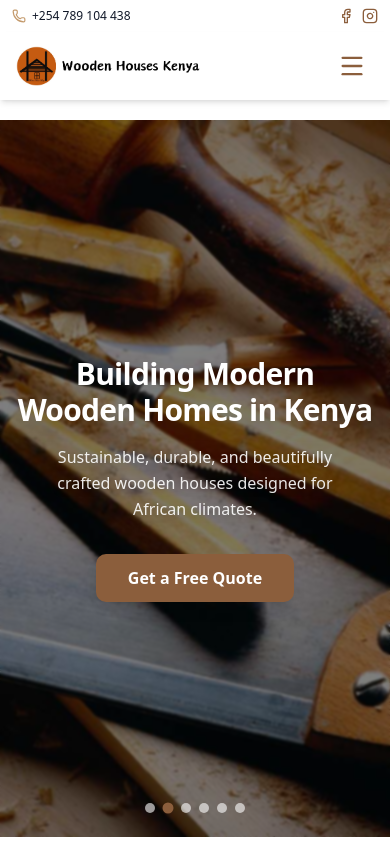
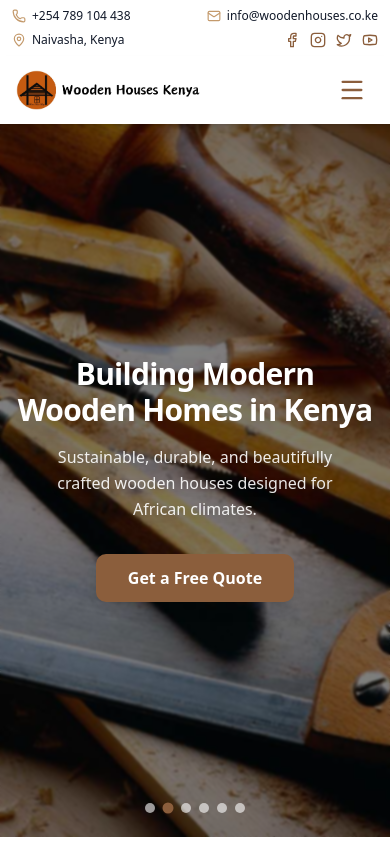
Before and after one commit to ManLikeGanga19-tech/woodenhouse, a Next.js app: page / in a window 390 px wide. Shown: the top 844 px of the page. Built offline with nearby package versions, Linux system fonts and the light colour scheme.

Commit message:
navbar fixed

```diff
--- a/src/components/core/Navbar.tsx
+++ b/src/components/core/Navbar.tsx
@@ -44,25 +44,27 @@ export default function Navbar() {
         <nav className="w-full fixed top-0 left-0 z-50 bg-white">
 
             {/* TOP BAR */}
-            <div className="w-full bg-brand-brownDark text-brand-white text-xs sm:text-sm py-2 sm:py-2.5 px-3 sm:px-6 flex items-center justify-between overflow-hidden">
+            <div className="w-full bg-brand-brownDark text-brand-white text-xs sm:text-sm py-2 sm:py-2.5 px-3 sm:px-6">
 
-                {/* Left */}
-                <div className="flex items-center gap-3 sm:gap-6 md:gap-8 flex-shrink min-w-0">
-                    <div className="flex items-center gap-1.5 sm:gap-2 group cursor-pointer flex-shrink-0">
+                {/* Desktop/Tablet View - Horizontal Layout */}
+                <div className="hidden sm:flex items-center justify-between">
+                    {/* Left - Contact Info */}
+                    <div className="flex items-center gap-3 md:gap-6 lg:gap-8 shrink min-w-0">
+                        <div className="flex items-center gap-1.5 sm:gap-2 group cursor-pointer shrink-0">
                             <Phone size={14} className="sm:w-4 sm:h-4" style={{ color: "#C49A6C" }} />
                             <span className="font-medium group-hover:text-brand-brownLight transition-colors duration-200 whitespace-nowrap text-xs sm:text-sm">
                                 +254 789 104 438
                             </span>
                         </div>
 
-                    <div className="hidden md:flex items-center gap-2 group cursor-pointer flex-shrink-0">
-                        <Mail size={16} style={{ color: "#C49A6C" }} />
-                        <span className="font-medium group-hover:text-brand-brownLight transition-colors duration-200 whitespace-nowrap">
+                        <div className="flex items-center gap-2 group cursor-pointer shrink-0">
+                            <Mail size={14} className="sm:w-4 sm:h-4" style={{ color: "#C49A6C" }} />
+                            <span className="font-medium group-hover:text-brand-brownLight transition-colors duration-200 whitespace-nowrap text-xs sm:text-sm">
                                 info@woodenhouses.co.ke
                             </span>
                         </div>
 
-                    <div className="hidden lg:flex items-center gap-2 group cursor-pointer flex-shrink-0">
+                        <div className="hidden lg:flex items-center gap-2 group cursor-pointer shrink-0">
                             <MapPin size={16} style={{ color: "#C49A6C" }} />
                             <span className="font-medium group-hover:text-brand-brownLight transition-colors duration-200 whitespace-nowrap">
                                 Naivasha, Kenya
@@ -70,20 +72,66 @@ export default function Navbar() {
                         </div>
                     </div>
 
-                {/* Right Social Icons */}
-                <div className="flex items-center gap-2 sm:gap-3 flex-shrink-0">
+                    {/* Right - Social Icons */}
+                    <div className="flex items-center gap-2 sm:gap-3 shrink-0">
                         <Link href="#" className="hover:scale-110 transition-all">
                             <Facebook size={16} className="sm:w-[18px] sm:h-[18px]" style={{ color: "#8B5E3C" }} />
                         </Link>
                         <Link href="#" className="hover:scale-110 transition-all">
                             <Instagram size={16} className="sm:w-[18px] sm:h-[18px]" style={{ color: "#8B5E3C" }} />
                         </Link>
-                    <Link href="#" className="hover:scale-110 transition-all hidden sm:inline-block">
+                        <Link href="#" className="hover:scale-110 transition-all">
                             <Twitter size={18} style={{ color: "#8B5E3C" }} />
                         </Link>
-                    <Link href="#" className="hover:scale-110 transition-all hidden sm:inline-block">
+                        <Link href="#" className="hover:scale-110 transition-all">
                             <Youtube size={18} style={{ color: "#8B5E3C" }} />
                         </Link>
+                    </div>
+                </div>
+
+                {/* Mobile View - Stacked Layout with ALL info */}
+                <div className="flex sm:hidden flex-col gap-2">
+                    {/* Row 1: Phone & Email */}
+                    <div className="flex items-center justify-between gap-3">
+                        <div className="flex items-center gap-1.5 group cursor-pointer">
+                            <Phone size={14} style={{ color: "#C49A6C" }} />
+                            <span className="font-medium group-hover:text-brand-brownLight transition-colors duration-200 text-xs">
+                                +254 789 104 438
+                            </span>
+                        </div>
+
+                        <div className="flex items-center gap-1.5 group cursor-pointer">
+                            <Mail size={14} style={{ color: "#C49A6C" }} />
+                            <span className="font-medium group-hover:text-brand-brownLight transition-colors duration-200 text-xs">
+                                info@woodenhouses.co.ke
+                            </span>
+                        </div>
+                    </div>
+
+                    {/* Row 2: Location & Social Icons */}
+                    <div className="flex items-center justify-between gap-3">
+                        <div className="flex items-center gap-1.5 group cursor-pointer">
+                            <MapPin size={14} style={{ color: "#C49A6C" }} />
+                            <span className="font-medium group-hover:text-brand-brownLight transition-colors duration-200 text-xs">
+                                Naivasha, Kenya
+                            </span>
+                        </div>
+
+                        <div className="flex items-center gap-2.5">
+                            <Link href="#" className="hover:scale-110 transition-all">
+                                <Facebook size={16} style={{ color: "#8B5E3C" }} />
+                            </Link>
+                            <Link href="#" className="hover:scale-110 transition-all">
+                                <Instagram size={16} style={{ color: "#8B5E3C" }} />
+                            </Link>
+                            <Link href="#" className="hover:scale-110 transition-all">
+                                <Twitter size={16} style={{ color: "#8B5E3C" }} />
+                            </Link>
+                            <Link href="#" className="hover:scale-110 transition-all">
+                                <Youtube size={16} style={{ color: "#8B5E3C" }} />
+                            </Link>
+                        </div>
+                    </div>
                 </div>
 
             </div>
@@ -93,7 +141,7 @@ export default function Navbar() {
                 <div className="max-w-7xl mx-auto flex items-center justify-between px-4 sm:px-6 py-3 sm:py-4">
 
                     {/* Logo */}
-                    <Link href="/" className="flex items-center flex-shrink-0">
+                    <Link href="/" className="flex items-center shrink-0">
                         <Image
                             src="/woodenhouse.png"
                             alt="WoodenHouses Kenya Logo"
@@ -146,7 +194,7 @@ export default function Navbar() {
                             </VisuallyHidden>
 
                             {/* Mobile Menu Header */}
-                            <div className="bg-gradient-to-r from-brand-brownDark to-brand-brown p-6 flex items-center justify-between">
+                            <div className="bg-linear-to-r from-brand-brownDark to-brand-brown p-6 flex items-center justify-between">
                                 <div className="flex items-center gap-3">
                                     <div className="w-10 h-10 bg-white/20 rounded-full flex items-center justify-center">
                                         <Menu size={20} style={{ color: "white" }} />
```
Also changed, not shown: src/components/TawkToChat.tsx (line endings or trailing spaces). Lines whose indentation alone changed are shown as unchanged.
